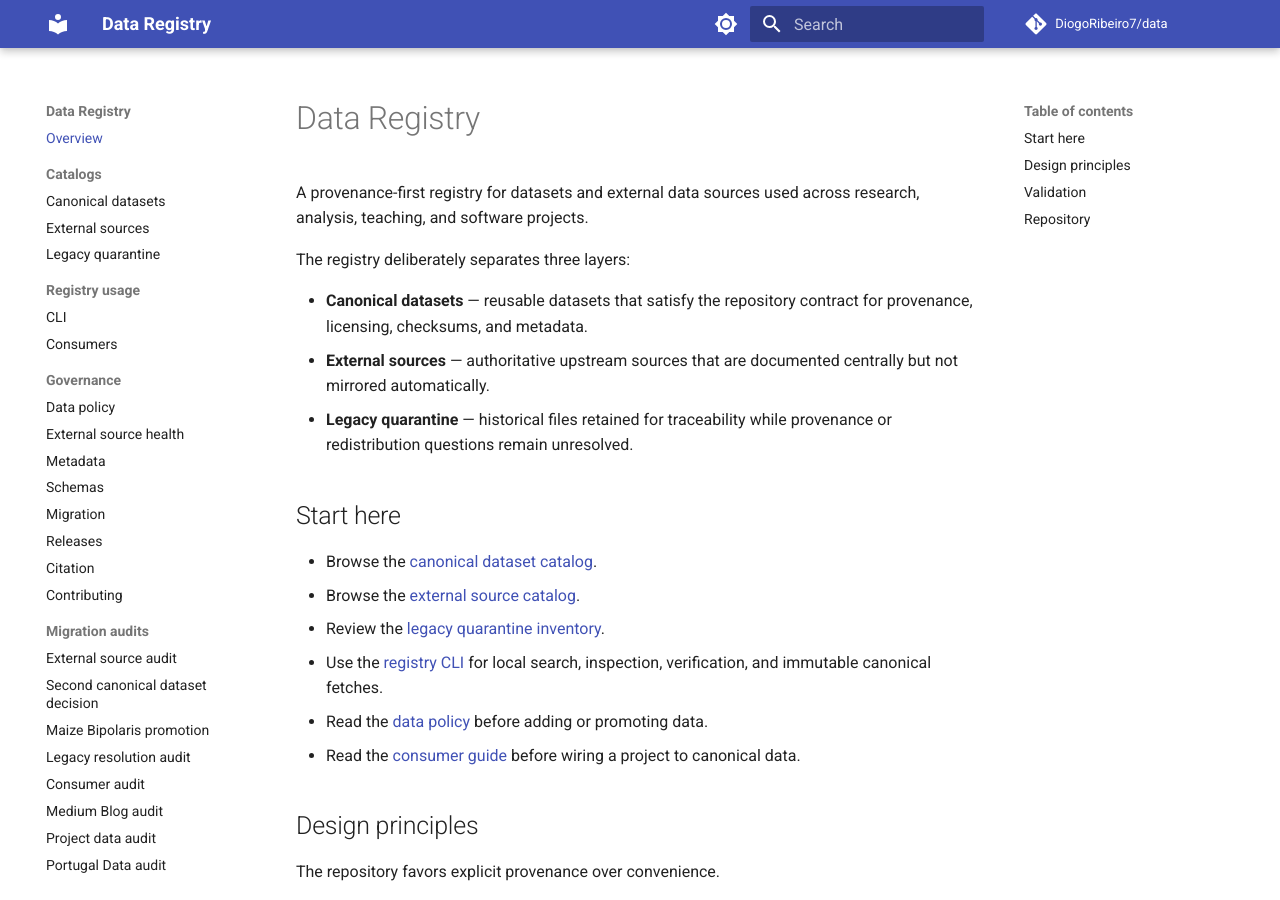
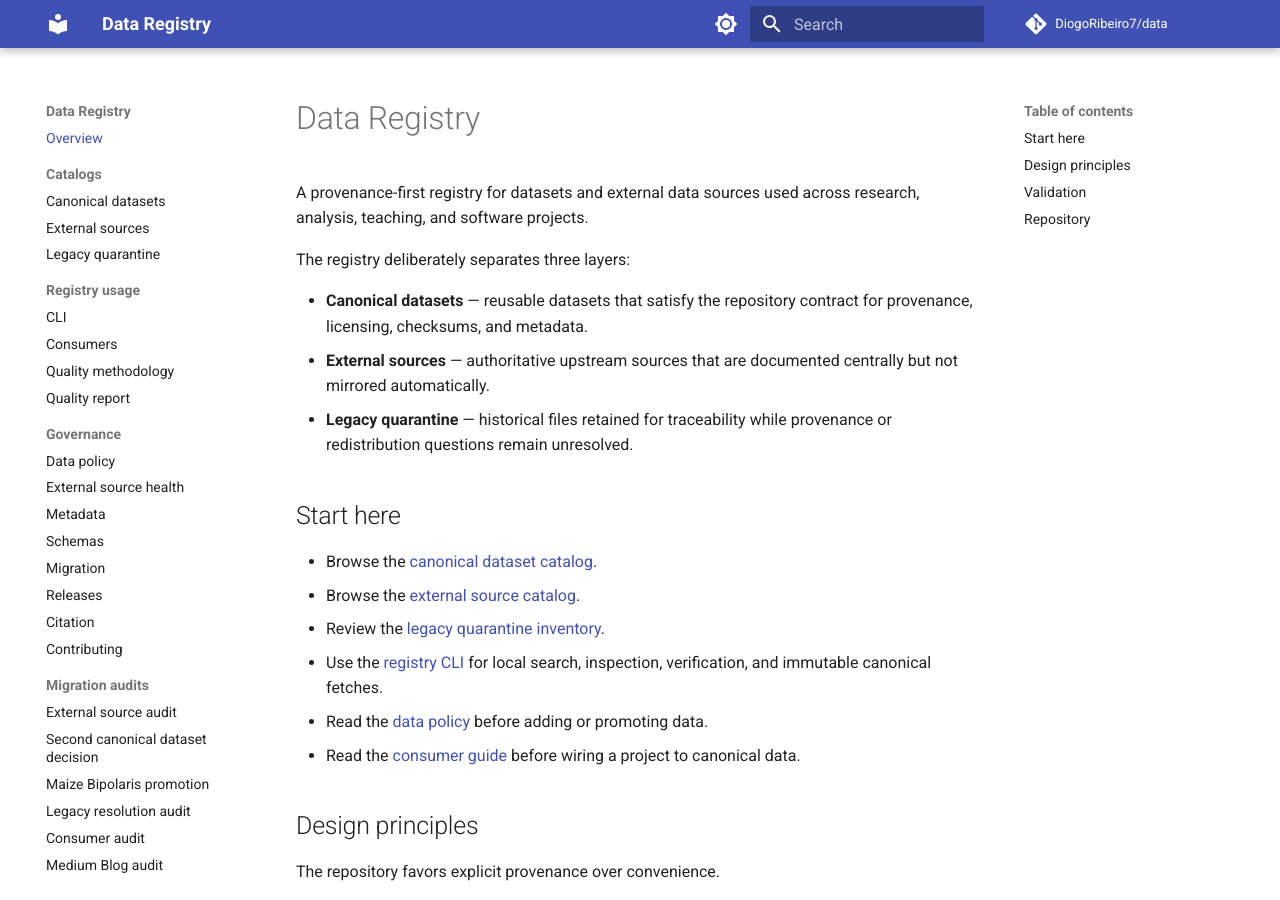
Before and after one commit to DiogoRibeiro7/data, an MkDocs documentation site: the page built from docs/index.md, in a window 1280 px wide and 900 px high. Built offline with MkDocs 1.6.1 and Material for MkDocs 9.7.7, drawn with Linux system fonts in a browser that asks for light colours; comment, search, counter and statistics services are not loaded.

Commit message:
docs: expose registry quality reporting

```diff
--- a/mkdocs.yml
+++ b/mkdocs.yml
@@ -45,6 +45,8 @@ nav:
   - Registry usage:
       - CLI: CLI.md
       - Consumers: CONSUMERS.md
+      - Quality methodology: QUALITY.md
+      - Quality report: generated/registry-quality.md
   - Governance:
       - Data policy: DATA_POLICY.md
       - External source health: EXTERNAL_HEALTH.md
```
